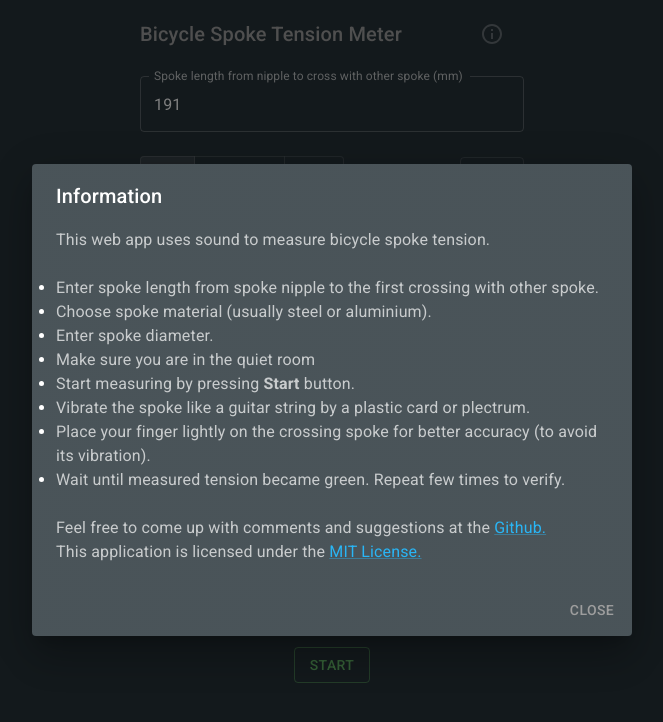
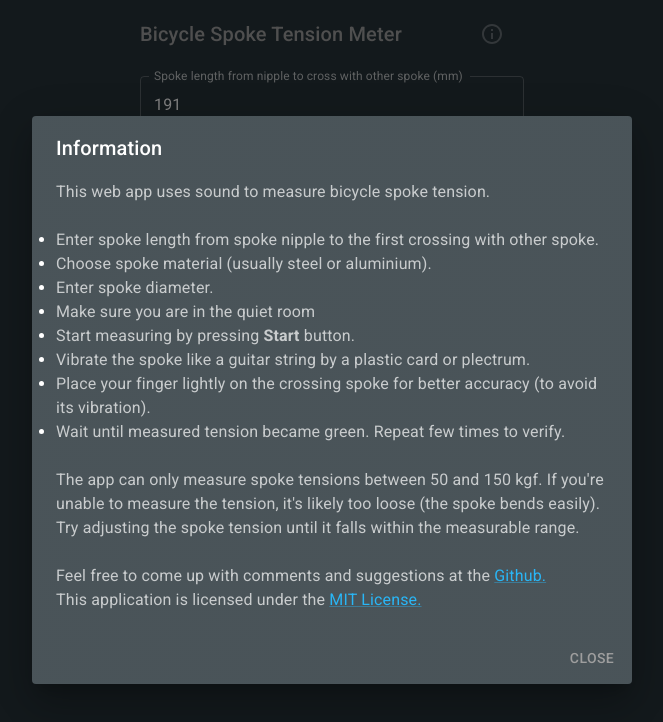
Before and after one commit to eyshella/bicycle-spoke-tension-meter, a Next.js app: page / in a window 1280 px wide. Both pictures are taken after a click on the button 800 px from the left and 34 px from the top of the page. Shown: the top 722 px of the page, without its empty margins (308-971 px from the left). Built offline with nearby package versions, Linux system fonts and the light colour scheme.

Commit message:
add one more paragraph to info modal

```diff
--- a/src/components/info-dialog/index.tsx
+++ b/src/components/info-dialog/index.tsx
@@ -67,7 +67,8 @@ export const InfoDialog = memo((props: Props) => {
                     </li>
                     <li>
                         <DialogContentText>
-                            Place your finger lightly on the crossing spoke for better accuracy (to avoid its vibration).
+                            Place your finger lightly on the crossing spoke for better accuracy (to avoid its
+                            vibration).
                         </DialogContentText>
                     </li>
                     <li>
@@ -76,6 +77,12 @@ export const InfoDialog = memo((props: Props) => {
                         </DialogContentText>
                     </li>
                 </ul>
+                <br/>
+                <DialogContentText>
+                    The app can only measure spoke tensions between 50 and 150 kgf.
+                    If you're unable to measure the tension, it's likely too loose (the spoke bends easily).
+                    Try adjusting the spoke tension until it falls within the measurable range.
+                </DialogContentText>
                 <br/>
                 <DialogContentText>
                     Feel free to come up with comments and suggestions at the <Link target="_blank" href={githubUrl}
```
